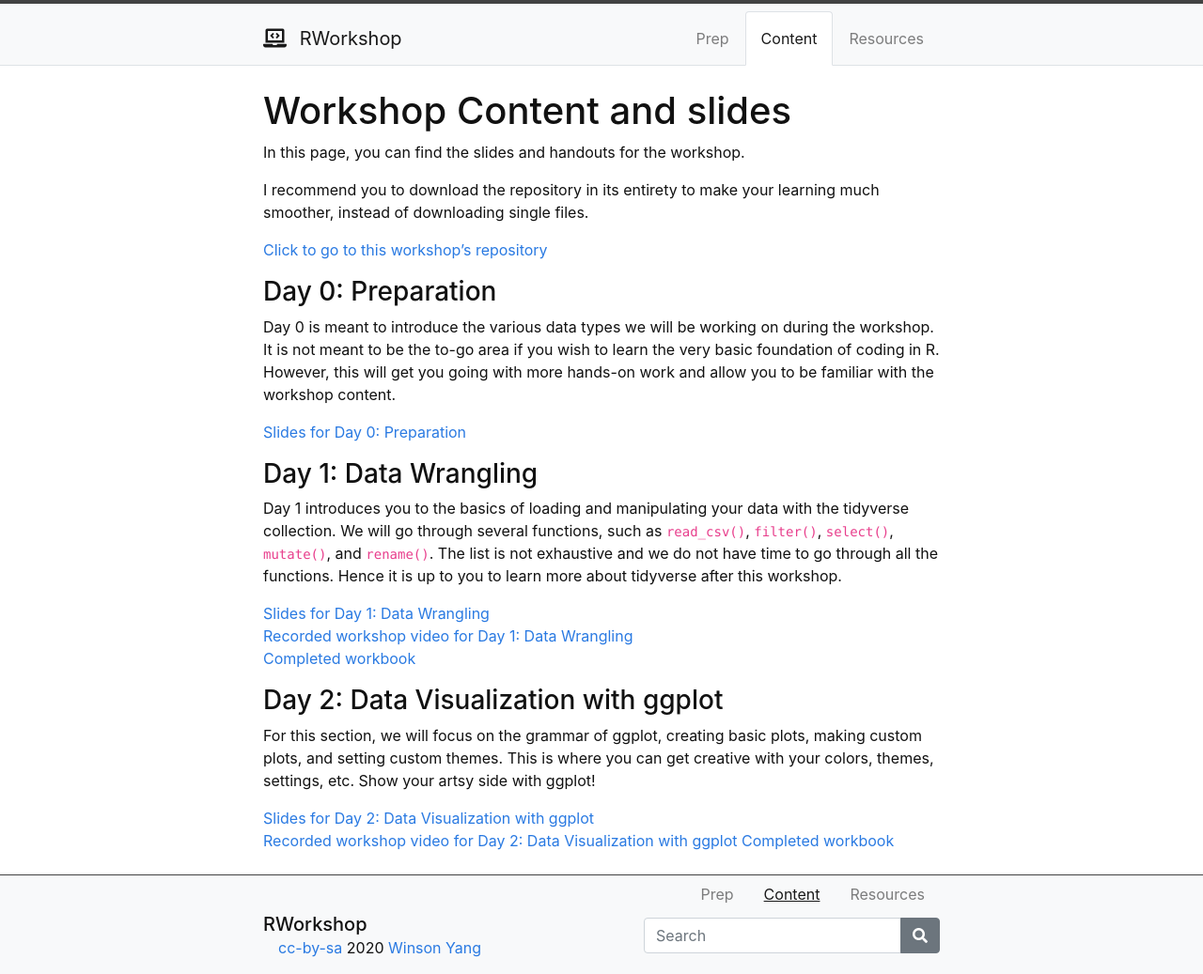
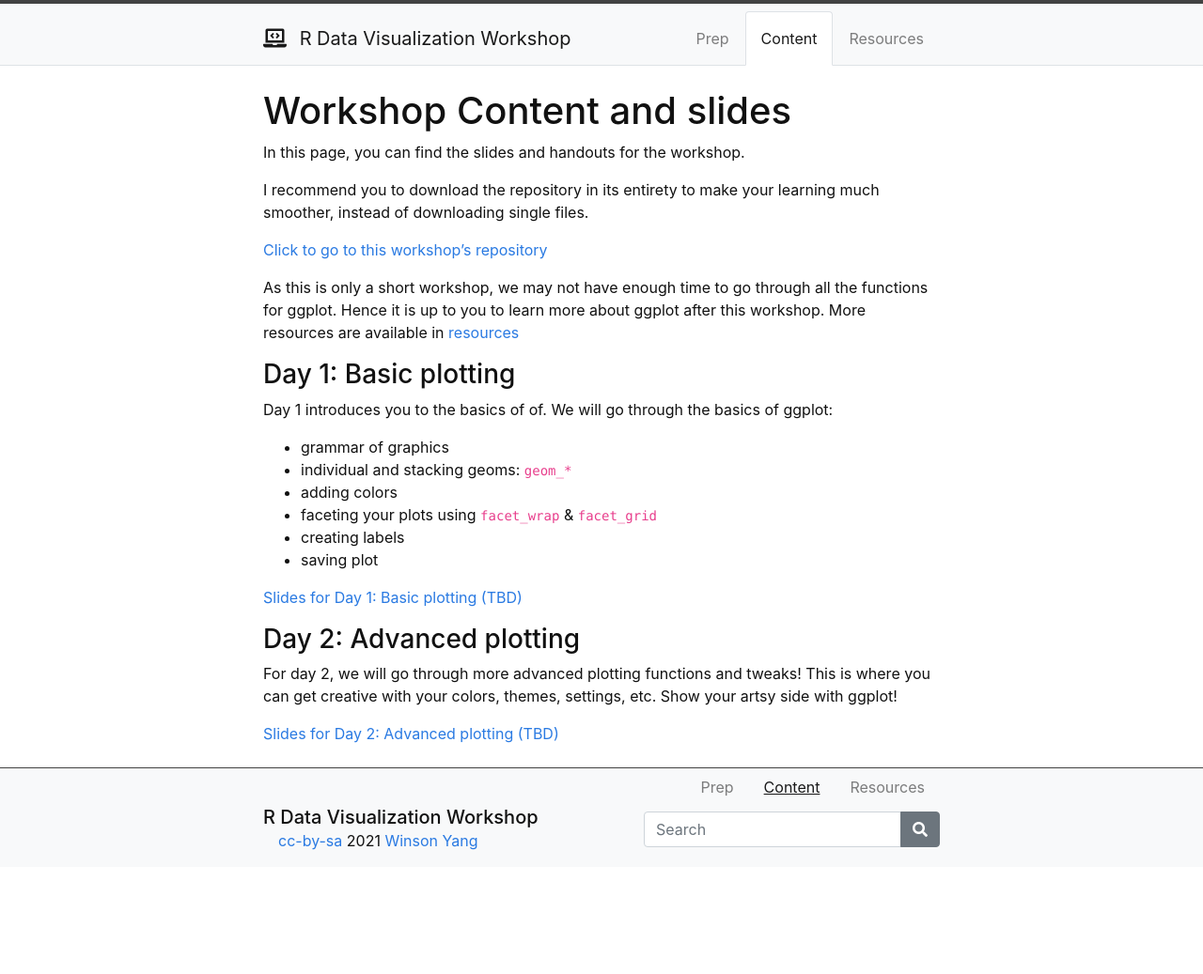
Before and after one commit to winsonfzyang/RVisWorkshop, a Jekyll site: the page built from content/2-content.md, in a window 1280 px wide. Shown: the whole page at 94% size. Built offline with Jekyll 4.4.1, drawn with Linux system fonts in a browser that asks for light colours; after the commit the page ends 923 px from its top, so only the background shows below that.

Commit message:
Add files via upload

```diff
--- a/_config.yml
+++ b/_config.yml
@@ -4,7 +4,7 @@
 
 # Site settings
 # title appears in the header
-title: "RWorkshop"
+title: "R Data Visualization Workshop"
 # title-icon appears in the header to give some pizazz (leave blank for none)
 # choose from Font Awesome 5 free, https://fontawesome.com/icons?d=gallery&m=free
 # some options: fas fa-wrench; fas fa-cogs; fas fa-code; fas fa-chalkboard-teacher; fas fa-book-open
@@ -12,15 +12,15 @@ title-icon: "fas fa-laptop-code"
 # description and keywords for meta tags
 description: "Introduction to the tidyverse!"
 keywords: "workshops, websites, gh-pages, jekyll"
-featured-image: "/images/tidyverse.png"
+featured-image: "/images/rvis.jpg"
 
 # author settings for cc-by, appears in the footer
 author: "Winson Yang"
-pub_year: "2020"
+pub_year: "2021"
 github_username: "winsonfzyang"
 
 # add the full url for the github repository
-repo: "https://github.com/winsonfzyang/RWorkshop"
+repo: "https://github.com/winsonfzyang/RVisWorkshop"
 
 # site urls
 # add the url for the domain,
@@ -28,7 +28,7 @@ repo: "https://github.com/winsonfzyang/RWorkshop"
 url: "https://winsonfzyang.github.io"
 # add subsection of the domain,
 # on gh-pages this is a / followed by the name of the repository
-baseurl: "/RWorkshop"
+baseurl: "/RVisWorkshop"
 
 # add navigaion
 nav: true
--- a/content/2-content.md
+++ b/content/2-content.md
@@ -9,29 +9,25 @@ In this page, you can find the slides and handouts for the workshop.
 
 I recommend you to download the repository in its entirety to make your learning much smoother, instead of downloading single files.
 
-[Click to go to this workshop's repository](https://github.com/winsonfzyang/RWorkshop)
+[Click to go to this workshop's repository](https://github.com/winsonfzyang/RVisWorkshop)
+
+As this is only a short workshop, we may not have enough time to go through all the functions for ggplot. Hence it is up to you to learn more about ggplot after this workshop. More resources are available in [resources](https://github.com/winsonfzyang/RVisWorkshop/content/3-resources.html)
+
+### Day 1: Basic plotting
+Day 1 introduces you to the basics of of. We will go through the basics of ggplot:
+* grammar of graphics
+* individual and stacking geoms: `geom_*`
+* adding colors
+* faceting your plots using `facet_wrap` & `facet_grid`
+* creating labels
+* saving plot
 
 
 
-### Day 0: Preparation
-Day 0 is meant to introduce the various data types we will be working on during the workshop. It is not meant to be the to-go area if you wish to learn the very basic foundation of coding in R. However, this will get you going with more hands-on work and allow you to be familiar with the workshop content.
+[Slides for Day 1: Basic plotting (TBD)]()
 
 
-[Slides for Day 0: Preparation](https://winsonfzyang.github.io/RWorkshop/slides/Day0_Preparation.html)
+### Day 2: Advanced plotting
+For day 2, we will go through more advanced plotting functions and tweaks! This is where you can get creative with your colors, themes, settings, etc. Show your artsy side with ggplot!
 
-
-
-### Day 1: Data Wrangling
-Day 1 introduces you to the basics of loading and manipulating your data with the tidyverse collection. We will go through several functions, such as `read_csv()`, `filter()`, `select()`, `mutate()`, and `rename()`. The list is not exhaustive and we do not have time to go through all the functions. Hence it is up to you to learn more about tidyverse after this workshop.
-
-[Slides for Day 1: Data Wrangling](https://winsonfzyang.github.io/RWorkshop/slides/Day1_Data-wrangling.html)
-[Recorded workshop video for Day 1: Data Wrangling](https://youtu.be/P1a3bnL6vb8)
-[Completed workbook](https://winsonfzyang.github.io/RWorkshop/handouts/01-Data-Wrangling-completed.html)
-
-
-### Day 2: Data Visualization with ggplot
-For this section, we will focus on the grammar of ggplot, creating basic plots, making custom plots, and setting custom themes. This is where you can get creative with your colors, themes, settings, etc. Show your artsy side with ggplot!
-
-[Slides for Day 2: Data Visualization with ggplot](https://winsonfzyang.github.io/RWorkshop/slides/Day2_Data-visualization.html)
-[Recorded workshop video for Day 2: Data Visualization with ggplot](https://youtu.be/-7L0Fqhk21I)
-[Completed workbook](https://winsonfzyang.github.io/RWorkshop/handouts/02-Visualize-completed.html)
+[Slides for Day 2: Advanced plotting (TBD)]()
```
Also changed, not shown: content/0-prep.md (+3 -2 lines), content/3-resources.md (+3 -2 lines), index.md (+9 -9 lines), notes.md (+1 -1 lines), README.md, images/datavisa.png (added), images/flyer.jpg, images/rvis.jpg (added), 2 other files.
